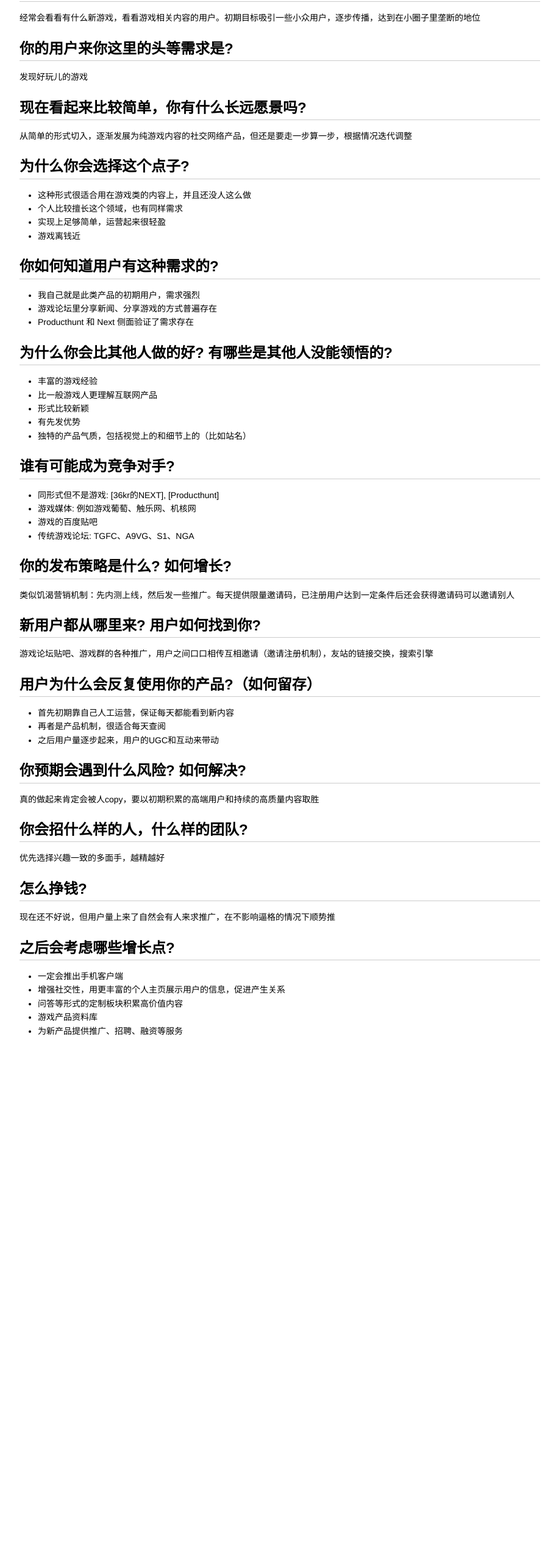
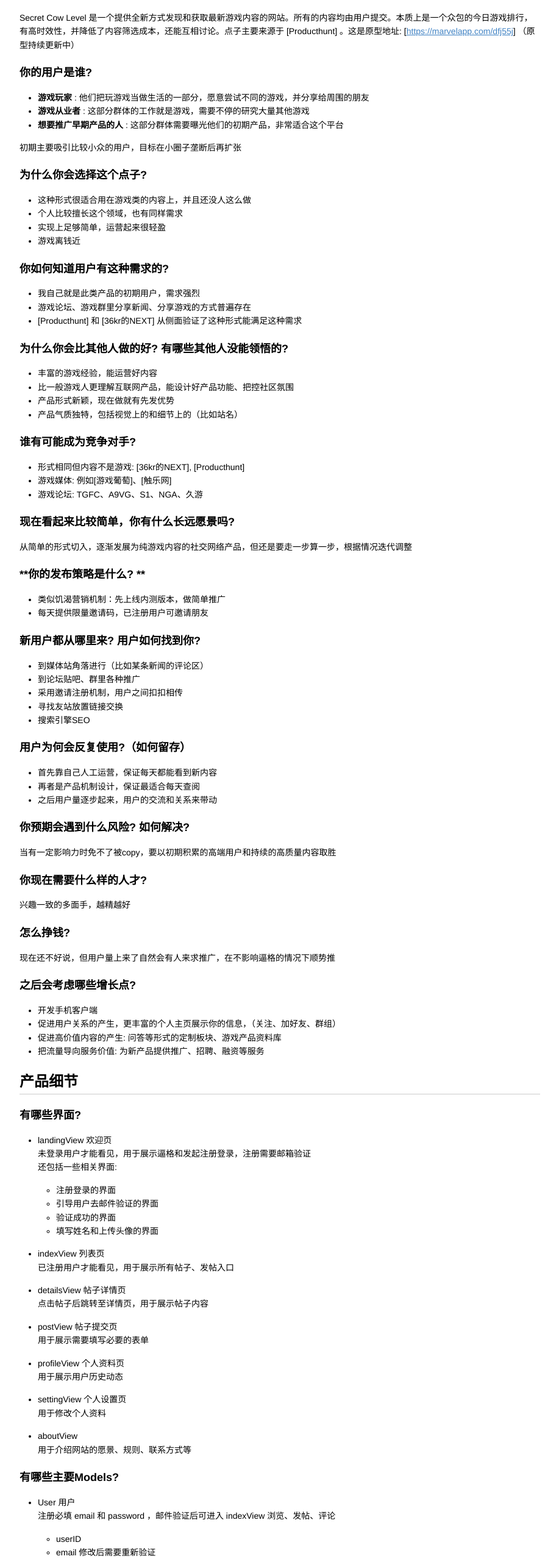
Before and after one commit to lufie/secicl.github.io, a plain HTML site: page theSecretCowLevel.html in a window 1280 px wide. Shown: the part 240-2797 px from the top of the page at 61% size, without its empty margins (181-1098 px from the left). Before the commit the page ends 1987 px from the top, so only its background shows below. Drawn offline with Linux system fonts and the light colour scheme.

Commit message:
Update theSecretCowLevel.html

```diff
--- a/theSecretCowLevel.html
+++ b/theSecretCowLevel.html
@@ -2,7 +2,7 @@
 
 <head>
 <meta charset="utf-8">
-<title>Secret Cow Level 的 QA</title>
+<title>Secret Cow Level 的 FAQ</title>
 <style type="text/css">
 body {
   font-family: Helvetica, arial, sans-serif;
@@ -474,25 +474,27 @@ pre.line-numbers > code {
 </style>
 </head>
 <body>
-<h1 id="toc_0">Secret Cow Level 的 QA</h1>
+<h1 id="toc_0">QA for Secret Cow Level</h1>
 
-<h2 id="toc_1">做的是什么?</h2>
+<p>本文是对网站项目 Secret Cow Level 的详细说明，通过一问一答的形式来组织信息，包括项目来源、市场定位、产品细节等方面。目前正在持续更新中，如果有任何疑问请发邮件至 <a href="mailto:swipeto@gmail.com">swipeto@gmail.com</a> ，一般会在两个小时内回复</p>
 
-<p>游戏内容版的 Producthunt ，原型地址: [<a href="https://marvelapp.com/dfj55j">https://marvelapp.com/dfj55j</a>] 。是一个众包产生的今日游戏排行，有较高时效性，也降低了用户筛选游戏的成本，还能互相讨论</p>
+<h2 id="toc_1"><strong>项目介绍</strong></h2>
 
-<h2 id="toc_2">你的用户是谁?</h2>
+<h3 id="toc_2"><strong>做的是什么?</strong></h3>
 
-<p>经常会看看有什么新游戏，看看游戏相关内容的用户。初期目标吸引一些小众用户，逐步传播，达到在小圈子里垄断的地位</p>
+<p>Secret Cow Level 是一个提供全新方式发现和获取最新游戏内容的网站。所有的内容均由用户提交。本质上是一个众包的今日游戏排行，有高时效性，并降低了内容筛选成本，还能互相讨论。点子主要来源于 [Producthunt] 。这是原型地址: [<a href="https://marvelapp.com/dfj55j">https://marvelapp.com/dfj55j</a>] （原型持续更新中）</p>
 
-<h2 id="toc_3">你的用户来你这里的头等需求是?</h2>
+<h3 id="toc_3"><strong>你的用户是谁?</strong></h3>
 
-<p>发现好玩儿的游戏</p>
+<ul>
+<li><strong>游戏玩家</strong> : 他们把玩游戏当做生活的一部分，愿意尝试不同的游戏，并分享给周围的朋友</li>
+<li><strong>游戏从业者</strong> : 这部分群体的工作就是游戏，需要不停的研究大量其他游戏</li>
+<li><strong>想要推广早期产品的人</strong> : 这部分群体需要曝光他们的初期产品，非常适合这个平台</li>
+</ul>
 
-<h2 id="toc_4">现在看起来比较简单，你有什么长远愿景吗?</h2>
+<p>初期主要吸引比较小众的用户，目标在小圈子垄断后再扩张</p>
 
-<p>从简单的形式切入，逐渐发展为纯游戏内容的社交网络产品，但还是要走一步算一步，根据情况迭代调整</p>
-
-<h2 id="toc_5">为什么你会选择这个点子?</h2>
+<h3 id="toc_4"><strong>为什么你会选择这个点子?</strong></h3>
 
 <ul>
 <li>这种形式很适合用在游戏类的内容上，并且还没人这么做</li>
@@ -501,69 +503,142 @@ pre.line-numbers > code {
 <li>游戏离钱近</li>
 </ul>
 
-<h2 id="toc_6">你如何知道用户有这种需求的?</h2>
+<h3 id="toc_5"><strong>你如何知道用户有这种需求的?</strong></h3>
 
 <ul>
 <li>我自己就是此类产品的初期用户，需求强烈</li>
-<li>游戏论坛里分享新闻、分享游戏的方式普遍存在</li>
-<li>Producthunt 和 Next 侧面验证了需求存在</li>
+<li>游戏论坛、游戏群里分享新闻、分享游戏的方式普遍存在</li>
+<li>[Producthunt] 和 [36kr的NEXT] 从侧面验证了这种形式能满足这种需求</li>
 </ul>
 
-<h2 id="toc_7">为什么你会比其他人做的好? 有哪些是其他人没能领悟的? </h2>
+<h3 id="toc_6"><strong>为什么你会比其他人做的好? 有哪些其他人没能领悟的?</strong></h3>
 
 <ul>
-<li>丰富的游戏经验</li>
-<li>比一般游戏人更理解互联网产品</li>
-<li>形式比较新颖</li>
-<li>有先发优势</li>
-<li>独特的产品气质，包括视觉上的和细节上的（比如站名）</li>
+<li>丰富的游戏经验，能运营好内容</li>
+<li>比一般游戏人更理解互联网产品，能设计好产品功能、把控社区氛围</li>
+<li>产品形式新颖，现在做就有先发优势</li>
+<li>产品气质独特，包括视觉上的和细节上的（比如站名）</li>
 </ul>
 
-<h2 id="toc_8">谁有可能成为竞争对手?</h2>
+<h3 id="toc_7"><strong>谁有可能成为竞争对手?</strong></h3>
 
 <ul>
-<li>同形式但不是游戏: [36kr的NEXT], [Producthunt]</li>
-<li>游戏媒体: 例如游戏葡萄、触乐网、机核网</li>
-<li>游戏的百度贴吧</li>
-<li>传统游戏论坛: TGFC、A9VG、S1、NGA</li>
+<li>形式相同但内容不是游戏: [36kr的NEXT], [Producthunt]</li>
+<li>游戏媒体: 例如[游戏葡萄]、[触乐网]</li>
+<li>游戏论坛: TGFC、A9VG、S1、NGA、久游</li>
 </ul>
 
-<h2 id="toc_9">你的发布策略是什么? 如何增长?</h2>
+<h3 id="toc_8"><strong>现在看起来比较简单，你有什么长远愿景吗?</strong></h3>
 
-<p>类似饥渴营销机制：先内测上线，然后发一些推广。每天提供限量邀请码，已注册用户达到一定条件后还会获得邀请码可以邀请别人</p>
+<p>从简单的形式切入，逐渐发展为纯游戏内容的社交网络产品，但还是要走一步算一步，根据情况迭代调整</p>
 
-<h2 id="toc_10">新用户都从哪里来? 用户如何找到你?</h2>
-
-<p>游戏论坛贴吧、游戏群的各种推广，用户之间口口相传互相邀请（邀请注册机制），友站的链接交换，搜索引擎</p>
-
-<h2 id="toc_11">用户为什么会反复使用你的产品?（如何留存）</h2>
+<h3 id="toc_9">**你的发布策略是什么? **</h3>
 
 <ul>
-<li>首先初期靠自己人工运营，保证每天都能看到新内容</li>
-<li>再者是产品机制，很适合每天查阅</li>
-<li>之后用户量逐步起来，用户的UGC和互动来带动</li>
+<li>类似饥渴营销机制：先上线内测版本，做简单推广</li>
+<li>每天提供限量邀请码，已注册用户可邀请朋友</li>
 </ul>
 
-<h2 id="toc_12">你预期会遇到什么风险? 如何解决?</h2>
+<h3 id="toc_10"><strong>新用户都从哪里来? 用户如何找到你?</strong></h3>
 
-<p>真的做起来肯定会被人copy，要以初期积累的高端用户和持续的高质量内容取胜</p>
+<ul>
+<li>到媒体站角落进行（比如某条新闻的评论区）</li>
+<li>到论坛贴吧、群里各种推广</li>
+<li>采用邀请注册机制，用户之间扣扣相传</li>
+<li>寻找友站放置链接交换</li>
+<li>搜索引擎SEO</li>
+</ul>
 
-<h2 id="toc_13">你会招什么样的人，什么样的团队?</h2>
+<h3 id="toc_11"><strong>用户为何会反复使用?（如何留存）</strong></h3>
 
-<p>优先选择兴趣一致的多面手，越精越好</p>
+<ul>
+<li>首先靠自己人工运营，保证每天都能看到新内容</li>
+<li>再者是产品机制设计，保证最适合每天查阅</li>
+<li>之后用户量逐步起来，用户的交流和关系来带动</li>
+</ul>
 
-<h2 id="toc_14">怎么挣钱?</h2>
+<h3 id="toc_12"><strong>你预期会遇到什么风险? 如何解决?</strong></h3>
+
+<p>当有一定影响力时免不了被copy，要以初期积累的高端用户和持续的高质量内容取胜</p>
+
+<h3 id="toc_13"><strong>你现在需要什么样的人才?</strong></h3>
+
+<p>兴趣一致的多面手，越精越好</p>
+
+<h3 id="toc_14"><strong>怎么挣钱?</strong></h3>
 
 <p>现在还不好说，但用户量上来了自然会有人来求推广，在不影响逼格的情况下顺势推</p>
 
-<h2 id="toc_15">之后会考虑哪些增长点?</h2>
+<h3 id="toc_15"><strong>之后会考虑哪些增长点?</strong></h3>
 
 <ul>
-<li>一定会推出手机客户端</li>
-<li>增强社交性，用更丰富的个人主页展示用户的信息，促进产生关系</li>
-<li>问答等形式的定制板块积累高价值内容</li>
-<li>游戏产品资料库</li>
-<li>为新产品提供推广、招聘、融资等服务</li>
+<li>开发手机客户端</li>
+<li>促进用户关系的产生，更丰富的个人主页展示你的信息，（关注、加好友、群组）</li>
+<li>促进高价值内容的产生: 问答等形式的定制板块、游戏产品资料库</li>
+<li>把流量导向服务价值: 为新产品提供推广、招聘、融资等服务</li>
+</ul>
+
+<h2 id="toc_16"><strong>产品细节</strong></h2>
+
+<h3 id="toc_17"><strong>有哪些界面?</strong></h3>
+
+<ul>
+<li><p>landingView 欢迎页<br>
+未登录用户才能看见，用于展示逼格和发起注册登录，注册需要邮箱验证<br>
+还包括一些相关界面:</p>
+
+<ul>
+<li>注册登录的界面</li>
+<li>引导用户去邮件验证的界面</li>
+<li>验证成功的界面</li>
+<li>填写姓名和上传头像的界面</li>
+</ul></li>
+<li><p>indexView 列表页<br>
+已注册用户才能看见，用于展示所有帖子、发帖入口</p></li>
+<li><p>detailsView 帖子详情页<br>
+点击帖子后跳转至详情页，用于展示帖子内容</p></li>
+<li><p>postView 帖子提交页<br>
+用于展示需要填写必要的表单</p></li>
+<li><p>profileView 个人资料页<br>
+用于展示用户历史动态</p></li>
+<li><p>settingView 个人设置页<br>
+用于修改个人资料</p></li>
+<li><p>aboutView<br>
+用于介绍网站的愿景、规则、联系方式等</p></li>
+</ul>
+
+<h3 id="toc_18"><strong>有哪些主要Models?</strong></h3>
+
+<ul>
+<li><p>User 用户<br>
+注册必填 email 和 password ，邮件验证后可进入 indexView 浏览、发帖、评论</p>
+
+<ul>
+<li>userID</li>
+<li>email 修改后需要重新验证</li>
+<li>password 可修改</li>
+<li>name 唯一</li>
+<li>avatar 可修改</li>
+</ul></li>
+<li><p>Post 帖子<br>
+用户在 postView 填写三个字段的表单，不可修改删除</p>
+
+<ul>
+<li>postID</li>
+<li>userID</li>
+<li>url</li>
+<li>title</li>
+<li>description</li>
+</ul></li>
+<li><p>Comment 评论<br>
+用户可在 detailsView 对 post 进行评论，不可修改删除</p>
+
+<ul>
+<li>commentID</li>
+<li>userID</li>
+<li>postID</li>
+<li>content 评论内容</li>
+</ul></li>
 </ul>
 
 <script type="text/javascript">
```
